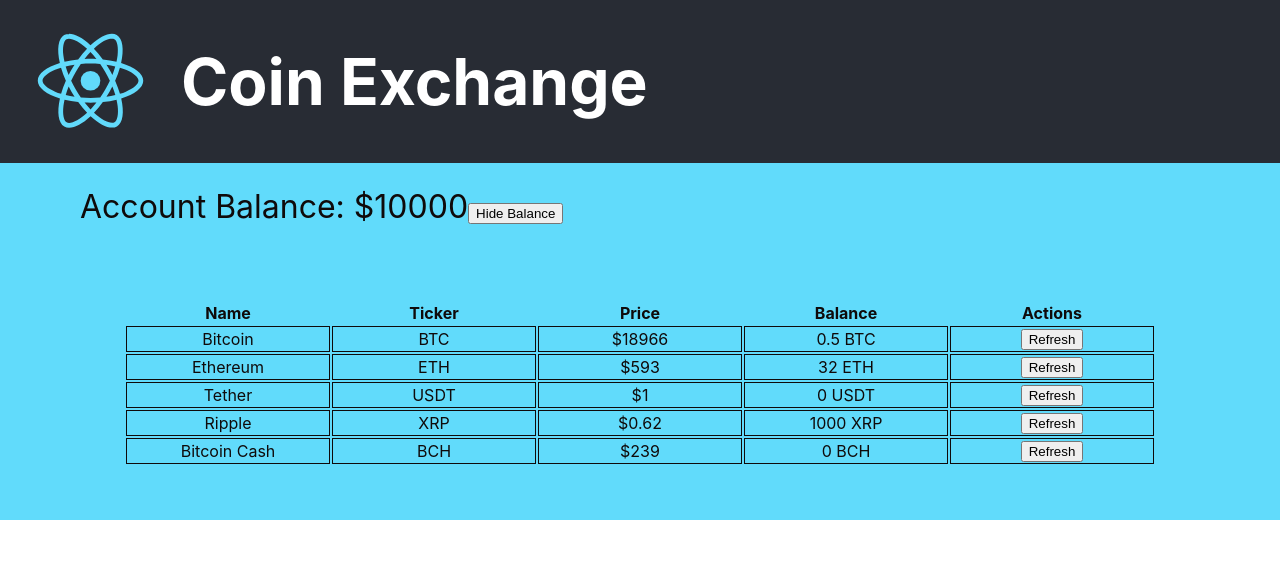
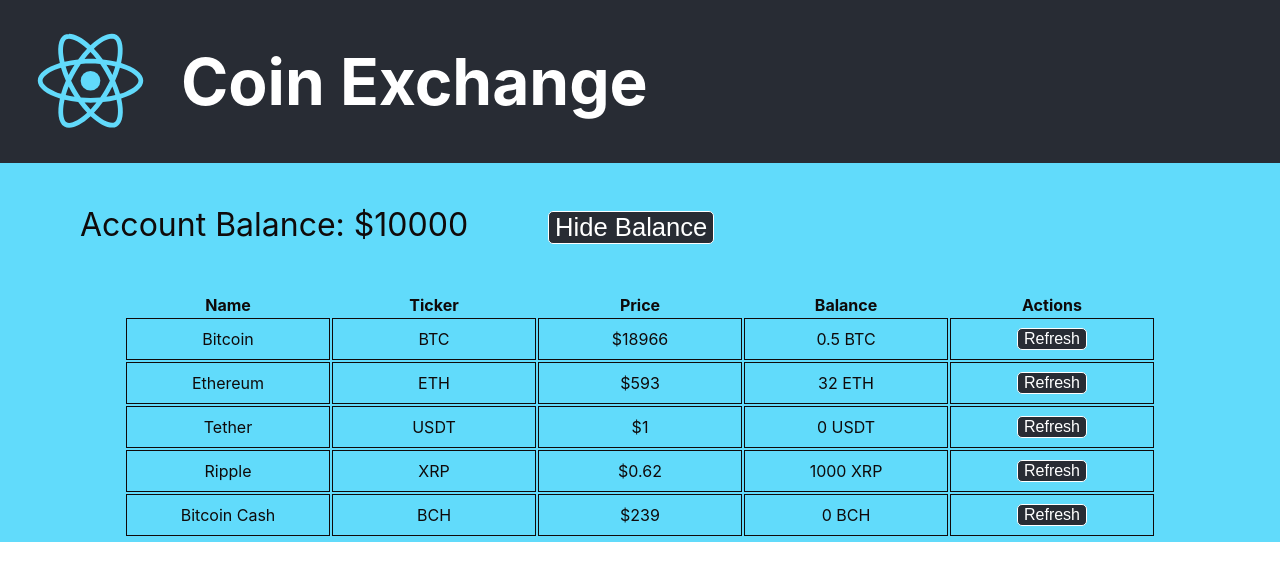
Before and after one commit to TobyKreiselmaier/Crypto-Portfolio-Simulator, a React (Create React App) app: page / in a window 1280 px wide. Shown: the top 580 px of the page. Built offline with nearby package versions, Linux system fonts and the light colour scheme.

Commit message:
Toggle Balance Display

```diff
--- a/src/App.js
+++ b/src/App.js
@@ -15,6 +15,7 @@ class App extends React.Component {
     super(props);
     this.state = {
       balance: 10000,
+      showBalance: true, //added bool so condition can be passed on
       coinData: [
         {
           name: 'Bitcoin',
@@ -49,10 +50,16 @@ class App extends React.Component {
       ]
     }
     this.handleRefresh = this.handleRefresh.bind(this);
+    this.handleBalanceDisplay = this.handleBalanceDisplay.bind(this);//add binding
   }
 
+  handleBalanceDisplay() {
+    this.setState({showBalance: !this.state.showBalance});//change bool
+  }
+
+
   handleRefresh(valueChangeTicker) {
-    const newCoinData = this.state.coinData.map( function ( {ticker, name, price} ) {//not using .find(), bc of immutability
+    const newCoinData = this.state.coinData.map( function ( {ticker, name, price} ) {
       let newPrice = price;
       if ( valueChangeTicker === ticker) {
         let randomPercentage = 0.95 + Math.random() * 0.1;
@@ -64,15 +71,19 @@ class App extends React.Component {
         price: newPrice
       }
     });
-    this.setState( {coinData: newCoinData} )//will trigger fresh rendering //balance remains untouchted
+    this.setState( {coinData: newCoinData} )//will trigger fresh rendering //balance remains untouched
   }
 
   render() {
     return (
       <Div className="App">
         <ExchangeHeader/>
-        <AccountBalance amount={this.state.balance} showBalance={true}/>
-        <CoinList coinData={this.state.coinData} handleRefresh={this.handleRefresh}/>
+        <AccountBalance amount={this.state.balance}
+                        showBalance={this.state.showBalance}
+                        handleBalanceDisplay={this.handleBalanceDisplay}/>
+        <CoinList coinData={this.state.coinData}
+                  showBalance={this.state.showBalance}
+                  handleRefresh={this.handleRefresh}/>
       </Div>
     );
   }
--- a/src/components/AccountBalance/AccountBalance.jsx
+++ b/src/components/AccountBalance/AccountBalance.jsx
@@ -5,15 +5,31 @@ import propTypes from 'prop-types';
 const Section = styled.section`
     font-size: 2rem;
     text-align: left;
-    padding: 1.5rem 0 1.5rem 5rem;
+    padding: 1.5rem 5rem 1.5rem 5rem;
 `;
+
+const Button = styled.button`
+    font-size: 1.6rem;
+    margin: 1.5rem 0 1.5rem 5rem;
+    background-color: #282c34;
+    color: #fff;
+    border: 1px solid #fff;
+    border-radius: 5px;
+`;
+
 export default class AccountBalance extends Component {
     render() {
-        const buttonText = this.props.showBalance ? 'Hide Balance' : 'Show Balance';
+        const buttonText = this.props.showBalance ?
+                           'Hide Balance' : 'Show Balance';
+        let content = this.props.showBalance ?
+                      <>Account Balance: ${this.props.amount}</> : null;
+
         return (
             <Section>
-                Account Balance: <span>${this.props.amount}</span>
-                <button>{buttonText}</button>
+                {content}
+                <Button onClick={this.props.handleBalanceDisplay}>
+                    {buttonText}
+                </Button>
             </Section>
         );
     }
--- a/src/components/Coin/Coin.jsx
+++ b/src/components/Coin/Coin.jsx
@@ -1,12 +1,21 @@
-/* eslint-disable no-useless-constructor */
-import React, { Component } from 'react'; //typed rcc
+import React, { Component } from 'react';
 import styled from 'styled-components';
-import propTypes from 'prop-types'; //allows checking of props' types
+import propTypes from 'prop-types';
 
 const Td = styled.td`
     border: 1px solid rgb(15, 10, 10);
     width: 25vh;
 `;
+
+const Button = styled.button`
+    font-size: 1.0rem;
+    margin: 0.5rem 0 0.5rem 0;
+    background-color: #282c34;
+    color: #fff;
+    border: 1px solid #fff;
+    border-radius: 5px;
+`;
+
 export default class Coin extends Component {
     constructor(props) {
       super(props);
@@ -14,22 +23,24 @@ export default class Coin extends Component {
     }
 
     handleClick(event) {
-      // Prevent the default action of submitting this form
       event.preventDefault();
-      this.props.handleRefresh(this.props.ticker);//now parent can find the value
+      this.props.handleRefresh(this.props.ticker);
     }
 
     render() {
+        const coinBalance = this.props.showBalance ?
+                            <Td>{this.props.balance} {this.props.ticker}</Td> : null;
+
         return (
             <tr>
               <Td>{this.props.name}</Td>
               <Td>{this.props.ticker}</Td>
               <Td>${this.props.price}</Td>
-              <Td>{this.props.balance} {this.props.ticker}</Td>
+              {coinBalance}
               <Td>
                 <form action='#' method='POST'>
-                  <button onClick={this.handleClick}>Refresh
-                  </button>
+                  <Button onClick={this.handleClick}>Refresh
+                  </Button>
                 </form>
               </Td>
             </tr>
--- a/src/components/CoinList/CoinList.jsx
+++ b/src/components/CoinList/CoinList.jsx
@@ -3,13 +3,16 @@ import Coin from '../Coin/Coin';
 import styled from 'styled-components';
 
 const Table = styled.table`
-    margin: 50px auto 50px auto;
+    margin: auto;
     display: inline-block;
     font-size: 1.4 rem
 `;
 
 export default class CoinList extends Component {
     render() {
+        const coinBalance = this.props.showBalance ?
+                            <th>Balance</th> : null;
+
         return (
             <Table>
             <thead>
@@ -17,7 +20,7 @@ export default class CoinList extends Component {
                 <th>Name</th>
                 <th>Ticker</th>
                 <th>Price</th>
-                <th>Balance</th>
+                {coinBalance}
                 <th>Actions</th>
               </tr>
             </thead>
@@ -28,6 +31,7 @@ export default class CoinList extends Component {
                         handleRefresh={this.props.handleRefresh}
                         name={name}
                         ticker={ticker}
+                        showBalance={this.props.showBalance}
                         balance={balance}
                         price={price}/>
                 )
--- a/src/components/ExchangeHeader/ExchangeHeader.jsx
+++ b/src/components/ExchangeHeader/ExchangeHeader.jsx
@@ -4,7 +4,7 @@ import styled from 'styled-components';
 
 const Header = styled.header`
     background-color: #282c34;
-    min-height: 20vh;
+    min-height: 10vh;
     display: flex;
     flex-direction: row;
     align-items: center;
```
